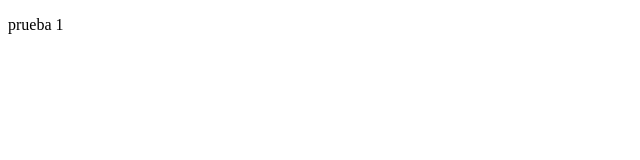
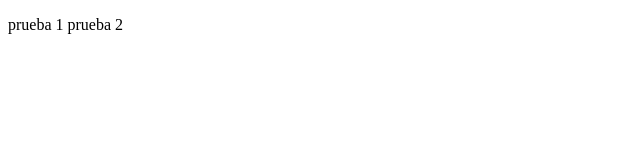
Before and after one commit to paulapineira/paulapineira.github.io, a plain HTML site: page index.html in a window 1280 px wide. Shown: the full height of the page, 0-640 px from the left. Drawn offline with Linux system fonts and the light colour scheme.

Commit message:
prueba 2

```diff
--- a/index.html
+++ b/index.html
@@ -6,6 +6,6 @@
     <title>Document</title>
 </head>
 <body>
-    <p>prueba 1</p>
+    <p>prueba 1 prueba 2</p>
 </body>
 </html>
```
